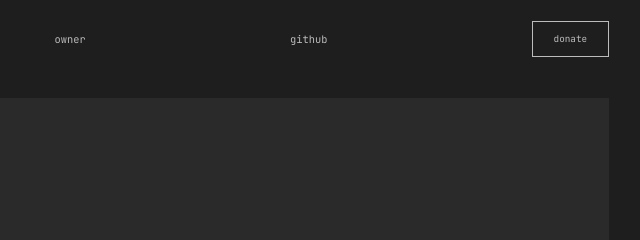
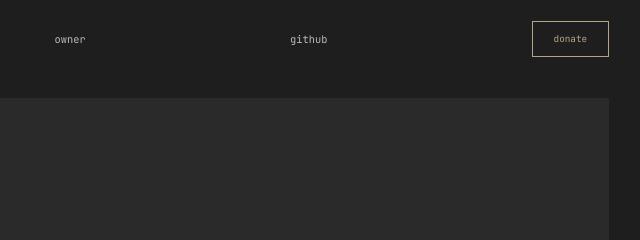
Before and after one commit to Dalgerok/dalgerok.github.io, a plain HTML site: page index.html in a window 1280 px wide. Shown: the top 240 px of the page, 479-1119 px from the left. Drawn offline with Linux system fonts and the light colour scheme.

Commit message:
more goldy donate button

```diff
--- a/style.css
+++ b/style.css
@@ -54,8 +54,8 @@ header h1 span {
 a.donate {
   font-family: "JetBrains Mono", sans-serif;
   text-decoration: none;
-  color: white;
-  border: calc(0.05 * (1vw + 1vh)) solid white;
+  color: wheat;
+  border: calc(0.05 * (1vw + 1vh)) solid wheat;
   font-size: calc(0.45 * (1vw + 1vh));
   padding: calc(0.5 * (1vw + 1vh)) calc(1 * (1vw + 1vh));
   cursor: pointer;
```
